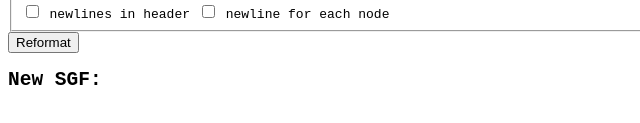
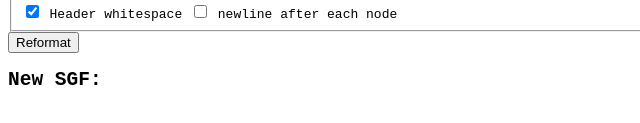
Before and after one commit to goopletdev/kosumi, a plain HTML site: page index.html in a window 1280 px wide. Shown: the part 281-404 px from the top of the page, 0-640 px from the left. Drawn offline with Linux system fonts and the light colour scheme.

Commit message:
added JSdocs for make-sgf.js

```diff
--- a/goban.js
+++ b/goban.js
@@ -1,5 +1,6 @@
 //still figuring out what to do with this
 import ParseSGF from './parse-sgf.js';
+import MakeSGF from './make-sgf.js';
 
 class Goban {
     /**
--- a/index.html
+++ b/index.html
@@ -17,8 +17,8 @@
         <div>
             <fieldset>
                 <legend>Settings</legend>
-                <input type="checkbox" id="headerBreaks"> <label for="headerBreaks">newlines in header</label>
-                <input type="checkbox" id="nodeBreaks"> <label for="nodeBreaks">newline for each node</label>
+                <input type="checkbox" id="headerBreaks" checked> <label for="headerBreaks">Header whitespace</label>
+                <input type="checkbox" id="nodeBreaks"> <label for="nodeBreaks">newline after each node</label>
             </fieldset>
             <button onclick='testFunctionII()' id='submit-button'>Reformat</button>
         </div>
--- a/parse-sgf.js
+++ b/parse-sgf.js
@@ -215,6 +215,9 @@ async function makeTree(toks, parent = -1, move = 0) {
  * SGF collection as an array
  * @param {string} sgf SGF string
  * @returns {{
+ * id: number;
+ * moveNumber: number;
+ * parent?: number;
  * props?: {};
  * children?: {}[]
  * }[]} Game node tree
```
Also changed, not shown: make-sgf.js (+27 -1 lines).
